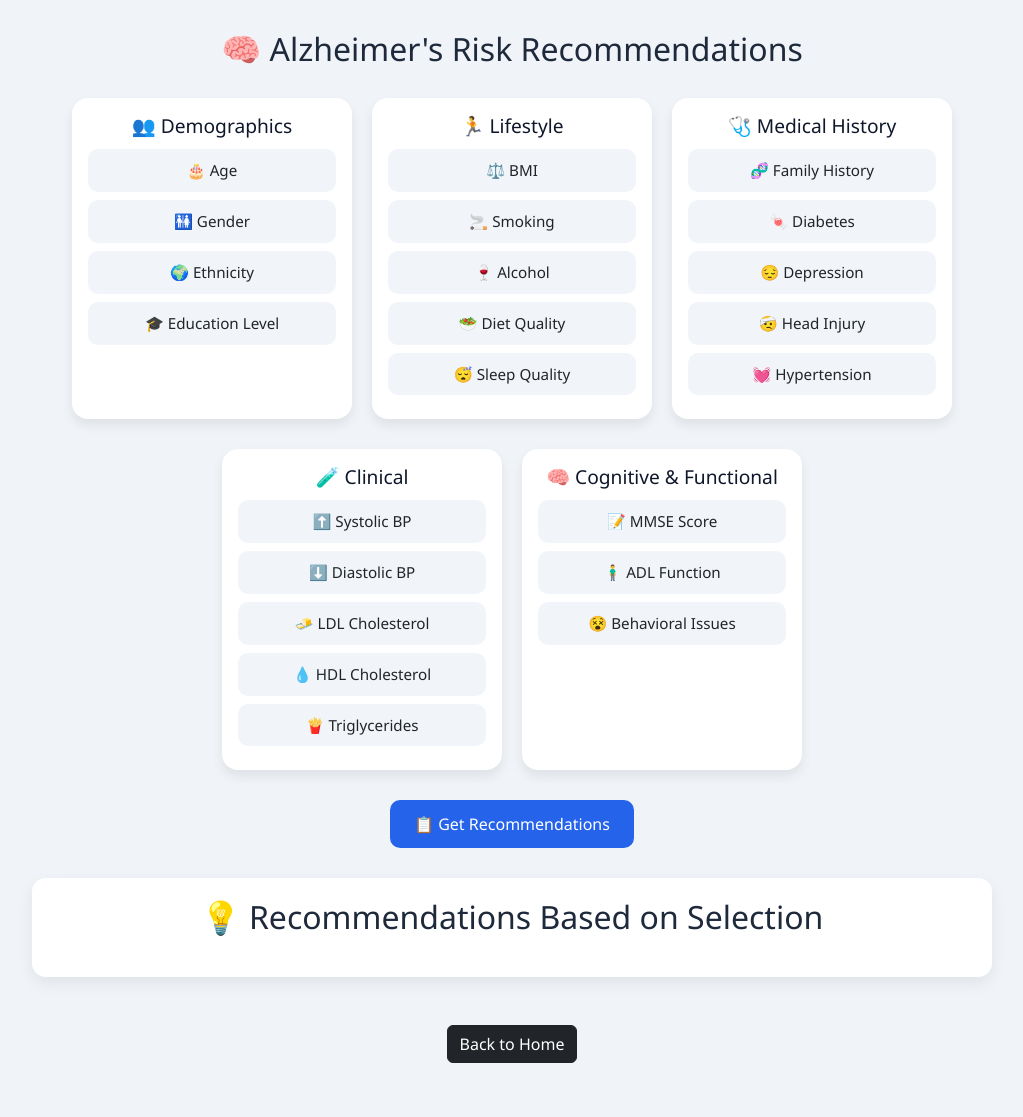
After one commit to VaishnaviGChopade/Alzheimer-s-Risk-Assessment-and-Recommendations, a Flask app: page /get-recommendations in a window 1280 px wide. The commit adds this page. Shown: the whole page, without its empty margins (128-1151 px from the left). Run offline with Flask 3, Linux system fonts and the light colour scheme; parts of the project's set-up code (start-up, migrations or seed data) failed here and were passed over.

Commit message:
Added Recommendation Page

```diff
--- a/app.py
+++ b/app.py
@@ -54,6 +54,9 @@ def about():
 @app.route("/brain-games")
 def brain_games():
     return render_template("brain_games.html")
+@app.route("/get-recommendations")
+def get_recommendations():
+    return render_template("recommendations.html")
 @app.route('/predict', methods=['POST'])
 def predict():
     try:
--- a/templates/Risk_Assessment.html
+++ b/templates/Risk_Assessment.html
@@ -65,7 +65,7 @@
             <ul class="nav flex-column">
                 <li class="nav-item"><a href="/" class="nav-link text-white">Home</a></li>
                 <li class="nav-item"><a href="/risk-assessment" class="nav-link text-white">Risk Assessment</a></li>
-                <li class="nav-item"><a href="/risk-assessment" class="nav-link text-white">Get Recommendations</a></li>
+                <li class="nav-item"><a href="/get-recommendations" class="nav-link text-white">Get Recommendations</a></li>
                 <li class="nav-item"><a href="/brain-games" class="nav-link text-white">Brain Games</a></li>
                 <li class="nav-item"><a href="/about" class="nav-link text-white">About</a></li>
             </ul>
--- a/templates/index.html
+++ b/templates/index.html
@@ -17,7 +17,7 @@
             <ul class="nav flex-column">
                 <li class="nav-item"><a href="/" class="nav-link text-white">Home</a></li>
                 <li class="nav-item"><a href="/risk-assessment" class="nav-link text-white">Risk Assessment</a></li>
-                <li class="nav-item"><a href="#" class="nav-link text-white">Get Recommendations</a></li>
+                <li class="nav-item"><a href="/get-recommendations" class="nav-link text-white">Get Recommendations</a></li>
                 <li class="nav-item"><a href="/brain-games" class="nav-link text-white">Brain Games</a></li>
                 <li class="nav-item"><a href="/about" class="nav-link text-white">About</a></li>
             </ul>
--- /dev/null
+++ b/templates/recommendations.html
@@ -0,0 +1,509 @@
+<!DOCTYPE html>
+<html lang="en">
+
+<head>
+    <meta charset="UTF-8" />
+    <meta name="viewport" content="width=device-width, initial-scale=1.0" />
+    <link href="https://cdn.jsdelivr.net/npm/bootstrap@5.3.2/dist/css/bootstrap.min.css" rel="stylesheet">
+    <title>Alzheimer's Risk Recommendations</title>
+    <style>
+        * {
+            box-sizing: border-box;
+        }
+
+        body {
+            font-family: 'Segoe UI', sans-serif;
+            margin: 0;
+            padding: 30px 20px;
+            background: #f0f4f8;
+        }
+
+        h1 {
+            text-align: center;
+            font-size: 2rem;
+            margin-bottom: 30px;
+            color: #1e293b;
+        }
+
+        .grid-top,
+        .grid-bottom {
+            display: flex;
+            justify-content: center;
+            gap: 20px;
+            margin-bottom: 30px;
+            flex-wrap: wrap;
+        }
+
+        .category {
+            background-color: #ffffff;
+            border-radius: 16px;
+            padding: 16px;
+            box-shadow: 0 6px 12px rgba(0, 0, 0, 0.08);
+            width: 280px;
+            transition: transform 0.2s ease, background-color 0.3s ease;
+        }
+
+        .category:hover {
+            transform: translateY(-5px);
+            background-color: #e0f2fe;
+        }
+
+        .category h3 {
+            text-align: center;
+            margin-bottom: 12px;
+            font-size: 1.2rem;
+            color: #0f172a;
+        }
+
+        .param {
+            padding: 10px;
+            margin: 8px 0;
+            background-color: #f1f5f9;
+            border-radius: 10px;
+            text-align: center;
+            cursor: pointer;
+            transition: all 0.25s ease;
+            user-select: none;
+            font-size: 0.95rem;
+        }
+
+        .param:hover {
+            background-color: #bae6fd;
+        }
+
+        .param.selected {
+            background-color: #38bdf8;
+            color: white;
+            font-weight: bold;
+            transform: scale(1.05);
+        }
+
+        #getRecommendations {
+            display: block;
+            margin: 0 auto;
+            margin-top: 10px;
+            padding: 12px 24px;
+            font-size: 16px;
+            background-color: #2563eb;
+            color: white;
+            border: none;
+            border-radius: 10px;
+            cursor: pointer;
+            transition: 0.3s;
+        }
+
+        #getRecommendations:hover {
+            background-color: #1e40af;
+        }
+
+        #recommendationBox {
+            max-width: 960px;
+            margin: 30px auto 0;
+            padding: 20px;
+            background: #ffffff;
+            border-radius: 14px;
+            box-shadow: 0 6px 16px rgba(0, 0, 0, 0.07);
+        }
+
+        #recommendationBox h2 {
+            text-align: center;
+            color: #1e293b;
+            margin-bottom: 20px;
+        }
+
+        .recommendation {
+            margin: 10px 0;
+            padding: 12px;
+            background-color: #f3e8ff;
+            border-left: 4px solid #c288ff;
+            border-radius: 10px;
+        }
+
+        .emoji {
+            font-size: 1.2rem;
+            margin-right: 6px;
+        }
+
+        @media (max-width: 768px) {
+            .category {
+                width: 100%;
+            }
+        }
+    </style>
+</head>
+
+<body>
+
+    <h1>🧠 Alzheimer's Risk Recommendations</h1>
+
+    <div class="grid-top">
+        <div class="category">
+            <h3>👥 Demographics</h3>
+            <div class="param" data-param="Age">🎂 Age</div>
+            <div class="param" data-param="Gender">🚻 Gender</div>
+            <div class="param" data-param="Ethnicity">🌍 Ethnicity</div>
+            <div class="param" data-param="EducationLevel">🎓 Education Level</div>
+        </div>
+
+        <div class="category">
+            <h3>🏃 Lifestyle</h3>
+            <div class="param" data-param="BMI">⚖️ BMI</div>
+            <div class="param" data-param="Smoking">🚬 Smoking</div>
+            <div class="param" data-param="AlcoholConsumption">🍷 Alcohol</div>
+            <div class="param" data-param="DietQuality">🥗 Diet Quality</div>
+            <div class="param" data-param="SleepQuality">😴 Sleep Quality</div>
+        </div>
+
+        <div class="category">
+            <h3>🩺 Medical History</h3>
+            <div class="param" data-param="FamilyHistoryAlzheimers">🧬 Family History</div>
+            <div class="param" data-param="Diabetes">🍬 Diabetes</div>
+            <div class="param" data-param="Depression">😔 Depression</div>
+            <div class="param" data-param="HeadInjury">🤕 Head Injury</div>
+            <div class="param" data-param="Hypertension">💓 Hypertension</div>
+        </div>
+    </div>
+
+    <div class="grid-bottom">
+        <div class="category">
+            <h3>🧪 Clinical</h3>
+            <div class="param" data-param="SystolicBP">⬆️ Systolic BP</div>
+            <div class="param" data-param="DiastolicBP">⬇️ Diastolic BP</div>
+            <div class="param" data-param="CholesterolLDL">🧈 LDL Cholesterol</div>
+            <div class="param" data-param="CholesterolHDL">💧 HDL Cholesterol</div>
+            <div class="param" data-param="CholesterolTriglycerides">🍟 Triglycerides</div>
+        </div>
+
+        <div class="category">
+            <h3>🧠 Cognitive & Functional</h3>
+            <div class="param" data-param="MMSE">📝 MMSE Score</div>
+            <div class="param" data-param="ADL_FunctionalCombined">🧍‍♂️ ADL Function</div>
+            <div class="param" data-param="BehavioralIssues">😵 Behavioral Issues</div>
+        </div>
+    </div>
+
+    <button id="getRecommendations">📋 Get Recommendations</button>
+
+    <div id="recommendationBox">
+        <h2>💡 Recommendations Based on Selection</h2>
+        <div id="recommendationList"></div>
+    </div>
+
+    <script>
+        const parameters = document.querySelectorAll('.param');
+        const recommendationList = document.getElementById('recommendationList');
+
+        const recommendations = {
+            Age: `
+    <p>📅 <strong>Age</strong> is a major risk factor for Alzheimer’s, especially after 65. While aging is natural, you can reduce its impact:</p>
+    <ul>
+      <li>🧠 Keep your brain active: read books, play puzzles, or learn new skills.</li>
+      <li>🚶‍♂️ Stay physically active with daily walks or light exercise.</li>
+      <li>🥗 Eat a balanced, brain-healthy diet (fruits, veggies, whole grains).</li>
+      <li>🛌 Get enough sleep—7 to 9 hours each night.</li>
+      <li>🧑‍⚕️ Go for regular check-ups to catch early signs.</li>
+    </ul>
+    <p>Small lifestyle habits can protect your brain even as you age!</p>
+  `,
+
+            Gender: `
+    <p>🚻 <strong>Gender</strong> can influence Alzheimer’s risk. Women are more prone due to hormonal changes and longer lifespan.</p>
+    <ul>
+      <li>💪 Engage in mental and physical exercises regularly.</li>
+      <li>🧘‍♀️ Practice stress-reducing activities like yoga or meditation.</li>
+      <li>🥗 Follow a Mediterranean-style diet rich in omega-3s.</li>
+      <li>🛌 Ensure consistent and restful sleep.</li>
+      <li>🤝 Stay socially connected with friends and family.</li>
+    </ul>
+    <p>Regardless of gender, healthy habits make a big difference in brain health!</p>
+  `,
+
+            Ethnicity: `
+    <p>🌍 <strong>Ethnicity</strong> may affect Alzheimer's risk. African American and Hispanic individuals may face higher risks due to health disparities.</p>
+    <ul>
+      <li>🩺 Manage chronic conditions like diabetes and hypertension.</li>
+      <li>🍽️ Eat a nutrient-rich diet—fruits, veggies, whole grains.</li>
+      <li>🏃‍♀️ Be active—aim for at least 30 mins of movement daily.</li>
+      <li>📚 Stay mentally engaged through hobbies or learning.</li>
+      <li>💬 Encourage community education and access to healthcare.</li>
+    </ul>
+    <p>Empowering yourself with awareness and healthy habits matters more than genetics!</p>
+  `,
+
+            EducationLevel: `
+    <p>🎓 <strong>Education level</strong> is linked to cognitive reserve—more learning builds brain strength!</p>
+    <ul>
+      <li>📖 Keep learning: read books, take courses, or explore new topics.</li>
+      <li>🧩 Play brain games and solve puzzles to stay mentally sharp.</li>
+      <li>🗣️ Socialize and have thoughtful conversations regularly.</li>
+      <li>✍️ Journal, write, or practice memory exercises.</li>
+      <li>💡 Try new skills like cooking, art, or music.</li>
+    </ul>
+    <p>Lifelong learning boosts brain resilience—it's never too late to start!</p>
+  `,
+
+            BMI: `
+    <p>⚖️ <strong>BMI</strong> (Body Mass Index) is crucial for brain and overall health.</p>
+    <p><strong>👇 Underweight (BMI &lt; 18.5):</strong></p>
+    <ul>
+      <li>🍽️ Eat calorie-dense snacks like peanut butter, trail mix, and protein bars.</li>
+      <li>🧃 Add seeds and nuts to meals for healthy fats.</li>
+      <li>🕒 Eat smaller meals more frequently throughout the day.</li>
+    </ul>
+    <p><strong>⚠️ Overweight/Obese (BMI 25–30/30+):</strong></p>
+    <ul>
+      <li>🥗 Improve diet—focus on fruits, veggies, whole grains, and lean protein.</li>
+      <li>🏃‍♂️ Exercise 30 mins/day—walking, cycling, or swimming.</li>
+      <li>💤 Get 7–9 hours of sleep and manage stress with yoga or mindfulness.</li>
+    </ul>
+    <p>Maintaining a healthy BMI helps reduce the risk of Alzheimer’s and many other health issues.</p>
+  `,
+
+            Smoking: `
+    <p>🚬 <strong>Smoking</strong> increases Alzheimer’s risk and affects memory and overall brain function.</p>
+    <ul>
+      <li>🛑 Try quitting with nicotine patches, gum, or lozenges.</li>
+      <li>🧠 Behavioral therapy or counseling helps reinforce motivation.</li>
+      <li>🚫 Remove ashtrays and create no-smoking zones at home.</li>
+      <li>🧩 Replace smoking with activities like puzzles or music.</li>
+      <li>💊 Ask a doctor about medications to aid quitting.</li>
+      <li>👥 Caregivers should consistently support and remind patients.</li>
+    </ul>
+    <p>Quitting smoking is one of the <strong>most effective</strong> ways to protect your brain and boost long-term health. Every effort counts!</p>
+  `,
+
+            AlcoholConsumption: `
+    <p>🍷 <strong>Alcohol</strong> in excess can harm memory and speed up cognitive decline.</p>
+    <ul>
+      <li>🧠 Heavy drinking (25+ units/week) increases Alzheimer’s risk.</li>
+      <li>🥂 Moderate: 1 drink/day (women), 2 drinks/day (men).</li>
+      <li>🧃 Choose low- or zero-alcohol alternatives at home.</li>
+      <li>📆 Set weekly alcohol limits and stick to alcohol-free days.</li>
+      <li>🔄 Alternate alcoholic drinks with water or juice.</li>
+      <li>📉 Track how much you're drinking to stay aware.</li>
+    </ul>
+    <p>Light drinking may not be harmful, but moderation is key. Encourage healthy habits that preserve brain health!</p>
+  `,
+
+            DietQuality: `
+    <p>🥦 <strong>Diet quality</strong> plays a huge role in brain function and Alzheimer's prevention.</p>
+    <ul>
+      <li>🌱 Eat more plant-based foods: fruits, veggies, legumes, whole grains.</li>
+      <li>🐟 Include brain-friendly proteins like fish, chicken, eggs, and low-fat dairy.</li>
+      <li>🥑 Use healthy fats: olive oil, avocados, and nuts.</li>
+      <li>❌ Limit fried foods, red meats, and sugary drinks.</li>
+      <li>🍴 Offer small, frequent meals and calorie-dense snacks if needed.</li>
+      <li>🎨 Use colorful plates to help with food recognition for Alzheimer’s patients.</li>
+    </ul>
+    <p>A vibrant, balanced diet fuels your brain—every bite matters!</p>
+  `,
+
+            SleepQuality: `
+    <p>😴 <strong>Sleep Quality</strong> directly affects brain repair, memory, and mood.</p>
+    <ul>
+      <li>⏰ Set a regular sleep schedule—same bedtime and wake-up daily.</li>
+      <li>🧘 Try calming pre-bedtime routines like reading, music, or warm baths.</li>
+      <li>🚫 Avoid caffeine and heavy meals 2–3 hours before sleep.</li>
+      <li>📵 Limit screen time before bed—blue light affects melatonin.</li>
+      <li>🌙 Keep the bedroom dark, quiet, and cool for ideal rest.</li>
+      <li>🏃‍♂️ Encourage light exercise during the day, but not close to bedtime.</li>
+      <li>💊 Consult a doctor if medications affect sleep or disturbances persist.</li>
+    </ul>
+    <p>Good sleep = better brain health. Prioritize rest to support memory and reduce Alzheimer's risk!</p>
+  `,
+            FamilyHistoryAlzheimers: `
+    <p>🧬 <strong>Family History</strong> increases the risk of developing Alzheimer’s, but lifestyle still plays a key role!</p>
+    <ul>
+      <li>🥗 Follow a brain-healthy diet rich in leafy greens, berries, and omega-3s.</li>
+      <li>🧩 Keep the brain active through puzzles, reading, or learning new skills.</li>
+      <li>🏃‍♀️ Stay physically active — 30 minutes daily helps improve blood flow to the brain.</li>
+      <li>🧘 Manage stress through yoga, breathing techniques, or hobbies.</li>
+      <li>🛌 Prioritize quality sleep and maintain a regular routine.</li>
+    </ul>
+    <p>Genes load the gun, but lifestyle pulls the trigger — take charge of your brain health today! 🔐🧠</p>
+  `
+            ,
+
+            Diabetes: `
+    <p>🩸 <strong>Diabetes</strong> management is crucial for protecting blood vessels and brain cells.</p>
+    <ul>
+      <li>🥗 Focus on non-starchy veggies like spinach, broccoli, and bell peppers.</li>
+      <li>🍎 Opt for low-sugar fruits—berries, apples, oranges.</li>
+      <li>🌾 Choose whole grains like oats, brown rice, and quinoa.</li>
+      <li>🍗 Include lean proteins like fish, tofu, and lentils.</li>
+      <li>🚫 Avoid sugary drinks, processed foods, and fried snacks.</li>
+      <li>🕒 Eat small, frequent meals to balance blood sugar.</li>
+      <li>🚶‍♀️ Encourage gentle daily activity—walking, stretching, or chair exercises.</li>
+    </ul>
+    <p>Managing blood sugar helps slow cognitive decline and supports overall health!</p>
+  `,
+
+            Depression: `
+    <p>😟 <strong>Depression</strong> can worsen memory, attention, and quality of life for Alzheimer’s patients.</p>
+    <ul>
+      <li>👂 Encourage open conversations—let them express emotions.</li>
+      <li>☀️ Ensure exposure to natural sunlight for mood regulation.</li>
+      <li>🎨 Promote hobbies like painting, music, or gardening.</li>
+      <li>👥 Provide social interaction with loved ones or support groups.</li>
+      <li>🧘 Introduce calming practices like breathing exercises or gentle yoga.</li>
+      <li>💊 Consult a doctor for medication or therapy options if symptoms persist.</li>
+    </ul>
+    <p>Mental wellness is key to better cognitive health. Small steps make a big difference. ❤️</p>
+  `,
+
+            HeadInjury: `
+    <p>🧠 <strong>Head Injuries</strong> increase Alzheimer's risk by damaging brain structures.</p>
+    <ul>
+      <li>🛡️ Ensure safety—use seat belts, handrails, and remove trip hazards at home.</li>
+      <li>🧢 Encourage helmet use for activities like biking or sports.</li>
+      <li>💡 Keep rooms well-lit to avoid accidents.</li>
+      <li>🧍‍♂️ Monitor balance—provide support if mobility is poor.</li>
+      <li>🧑‍⚕️ Seek immediate care if a fall or injury occurs, even without visible symptoms.</li>
+      <li>🛌 Allow proper rest and avoid mentally demanding tasks post-injury.</li>
+    </ul>
+    <p>Prevention is key—protecting the head means protecting long-term brain function.</p>
+  `,
+
+            Hypertension: `
+    <p>💓 <strong>Hypertension (High Blood Pressure)</strong> can damage brain blood vessels and speed up dementia progression.</p>
+    <ul>
+      <li>🧂 Reduce salt intake—avoid processed foods and salty snacks.</li>
+      <li>🥗 Eat a DASH-style diet rich in fruits, veggies, whole grains, and lean protein.</li>
+      <li>🚶 Stay active with daily walks, yoga, or light aerobic exercises.</li>
+      <li>💧 Stay hydrated and avoid excessive caffeine or alcohol.</li>
+      <li>🧘 Practice relaxation techniques to reduce stress.</li>
+      <li>🔍 Regularly monitor blood pressure and follow doctor’s advice.</li>
+    </ul>
+    <p>Managing blood pressure keeps your brain healthier for longer!</p>
+  `,
+            SystolicBP: `
+    <p>💉 <strong>Systolic Blood Pressure</strong> (top number) indicates pressure when the heart beats—vital for brain health.</p>
+    <ul>
+      <li>🧂 Reduce sodium—avoid canned, packaged, and fast foods.</li>
+      <li>🍌 Eat potassium-rich foods—bananas, spinach, sweet potatoes.</li>
+      <li>🚶‍♂️ Aim for 30 minutes of daily movement—walking, dancing, or yoga.</li>
+      <li>🧘 Manage stress with meditation, hobbies, or nature time.</li>
+      <li>🩺 Monitor blood pressure regularly and follow medical advice.</li>
+    </ul>
+    <p>Keeping systolic BP in check helps protect blood vessels in the brain and reduce dementia risk!</p>
+  `,
+
+            DiastolicBP: `
+    <p>🫀 <strong>Diastolic Blood Pressure</strong> (bottom number) reflects pressure when the heart rests—equally important for brain health.</p>
+    <ul>
+      <li>🥗 Maintain a heart-healthy diet—fruits, veggies, whole grains.</li>
+      <li>🚫 Limit alcohol, caffeine, and stress triggers.</li>
+      <li>🛌 Ensure quality sleep and avoid sleep apnea symptoms.</li>
+      <li>🧘 Incorporate relaxation routines into your daily schedule.</li>
+      <li>📋 Track blood pressure and take medications as prescribed.</li>
+    </ul>
+    <p>Stable diastolic BP means better circulation and less stress on the brain’s tiny vessels.</p>
+  `,
+
+            CholesterolLDL: `
+    <p>🧪 <strong>LDL Cholesterol</strong> is the "bad" cholesterol that can clog arteries, affecting brain blood flow.</p>
+    <ul>
+      <li>🚫 Avoid fried foods, red meats, and full-fat dairy.</li>
+      <li>🥑 Replace butter with healthy fats—avocados, olive oil, and nuts.</li>
+      <li>🌾 Choose whole grains and high-fiber foods like oats and beans.</li>
+      <li>🚶‍♂️ Exercise regularly to lower LDL and boost heart-brain health.</li>
+      <li>🩺 Get regular lipid profile tests and follow medical guidance.</li>
+    </ul>
+    <p>Lower LDL = smoother blood flow to the brain = sharper cognition!</p>
+  `,
+
+            CholesterolHDL: `
+    <p>🧬 <strong>HDL Cholesterol</strong> is the "good" cholesterol—it helps clear out bad fats from arteries.</p>
+    <ul>
+      <li>🐟 Eat omega-3 rich foods—salmon, sardines, chia seeds, walnuts.</li>
+      <li>🚭 Don’t smoke—quitting boosts HDL fast.</li>
+      <li>🏋️‍♀️ Stay active—cardio and strength training improve HDL levels.</li>
+      <li>🥜 Include healthy fats like nuts, olive oil, and seeds in moderation.</li>
+      <li>🍷 If you drink, do so moderately—red wine may slightly raise HDL.</li>
+    </ul>
+    <p>Higher HDL levels support cleaner arteries and better brain protection!</p>
+  `,
+
+            CholesterolTriglycerides: `
+    <p>📉 <strong>Triglycerides</strong> are fats in your blood—high levels can thicken arteries and slow brain blood flow.</p>
+    <ul>
+      <li>🍴 Avoid sugary foods, refined carbs, and trans fats.</li>
+      <li>🚰 Drink water over sugary drinks or soda.</li>
+      <li>🥗 Eat more fiber-rich foods—beans, oats, veggies.</li>
+      <li>🚴 Get moving—exercise is the fastest way to lower triglycerides.</li>
+      <li>🔍 Monitor levels through blood tests and follow your doctor’s advice.</li>
+    </ul>
+    <p>Lowering triglycerides sharpens memory and reduces Alzheimer’s risk!</p>
+  `,
+
+            MMSE: `
+  <p>🧠 <strong>MMSE (Mini-Mental State Examination)</strong> helps assess cognitive function, memory, and orientation.</p>
+  <ul>
+    <li>🧩 For <strong>scores below 24</strong>, encourage brain exercises—puzzles, word games, or memory cards.</li>
+    <li>🎵 Use music, storytelling, or photos to stimulate memory and engagement.</li>
+    <li>🗓️ Maintain a daily routine with consistent activities and reminders.</li>
+    <li>👥 Encourage gentle social interaction—calls, family visits, or group chats.</li>
+    <li>🧘 Reduce confusion by minimizing stress and creating a calm environment.</li>
+  </ul>
+  <p>Lower MMSE scores don’t mean giving up—small, consistent efforts can slow decline and improve quality of life.</p>
+`,
+
+            ADL_FunctionalCombined: `
+    <p>🧍‍♂️ <strong>Activities of Daily Living (ADL)</strong> reflect how independently someone can manage daily tasks.</p>
+    <ul>
+      <li>🪑 Modify the home—add grab bars, non-slip mats, and clear pathways.</li>
+      <li>⏰ Set daily routines to reduce confusion and boost confidence.</li>
+      <li>🧩 Break tasks into smaller steps with visual or verbal cues.</li>
+      <li>🧑‍🤝‍🧑 Involve them in simple tasks like folding laundry or setting the table.</li>
+      <li>🧠 Use reminder notes, timers, or assistive tech to prompt actions.</li>
+    </ul>
+    <p>Supporting ADLs builds a sense of independence and improves quality of life! 💪</p>
+  `,
+
+            BehavioralIssues: `
+    <p>😤 <strong>Behavioral Issues</strong> like aggression, anxiety, or confusion are common in Alzheimer’s.</p>
+    <ul>
+      <li>🧘 Stay calm and use a reassuring tone—don’t argue or correct harshly.</li>
+      <li>🕰️ Keep a consistent routine to reduce triggers.</li>
+      <li>🎵 Use soothing music or calming activities to distract.</li>
+      <li>📉 Track behaviors to identify patterns or causes.</li>
+      <li>💊 Consult a doctor if medications are needed for mood stabilization.</li>
+    </ul>
+    <p>Understanding behavior helps reduce distress—for both the patient and caregiver. ❤️</p>
+  `,
+
+        };
+
+
+        parameters.forEach(param => {
+            param.addEventListener('click', () => {
+                param.classList.toggle('selected');
+            });
+        });
+
+        document.getElementById('getRecommendations').addEventListener('click', () => {
+            recommendationList.innerHTML = '';
+            const selectedParams = document.querySelectorAll('.param.selected');
+
+            if (selectedParams.length === 0) {
+                recommendationList.innerHTML = `<p style="text-align:center;">⚠️ Please select some parameters above to get recommendations.</p>`;
+                return;
+            }
+
+            selectedParams.forEach(param => {
+                const key = param.dataset.param;
+                const recommendation = recommendations[key] || "No recommendation available.";
+                const recElement = document.createElement('div');
+                recElement.className = 'recommendation';
+                recElement.innerHTML = recommendation;
+                recommendationList.appendChild(recElement);
+            });
+
+        });
+    </script>
+    <div class="text-center mt-5 mb-4">
+        <a href="/" class="btn btn-dark">Back to Home</a>
+    </div>
+</body>
+
+</html>
```
